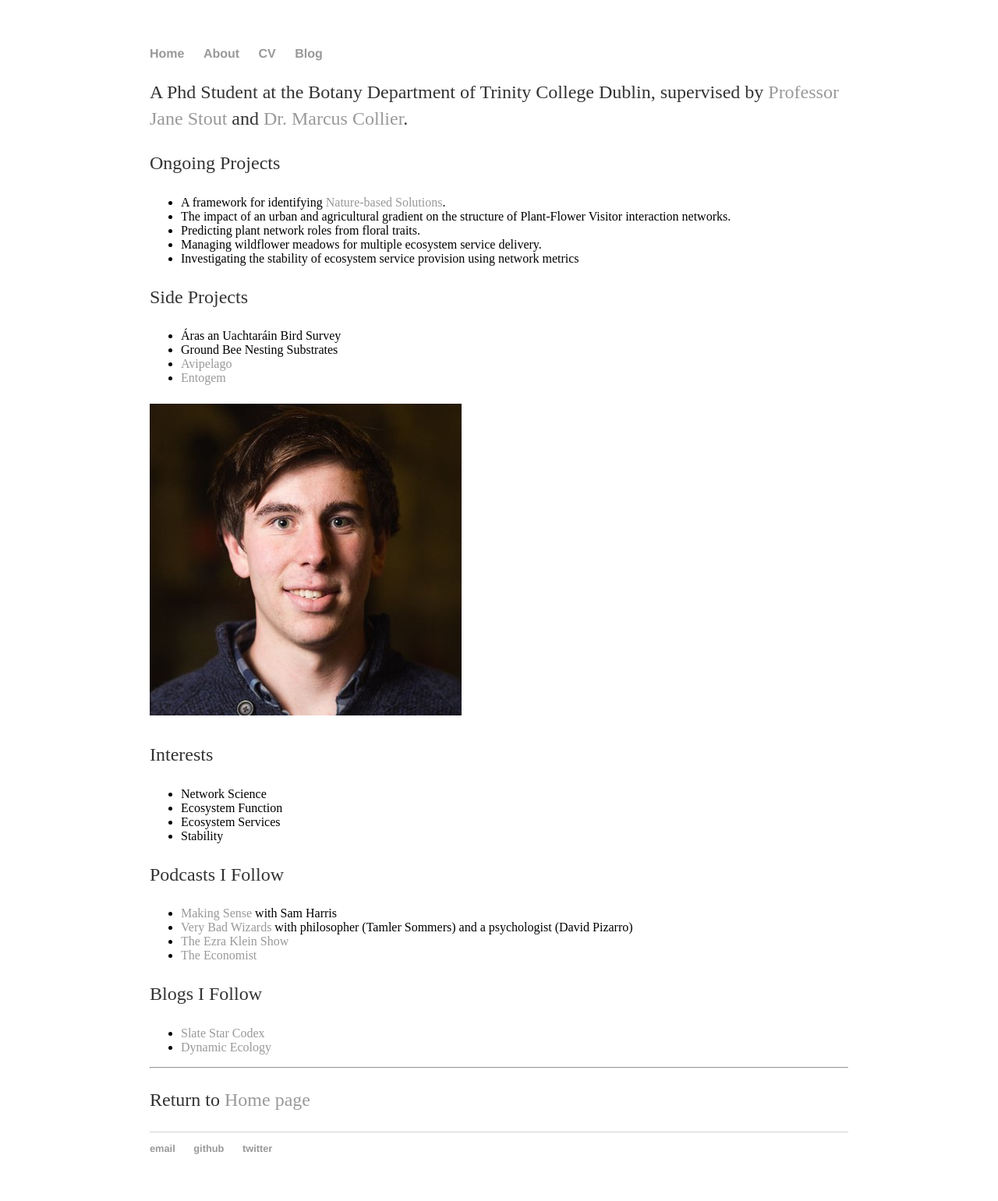
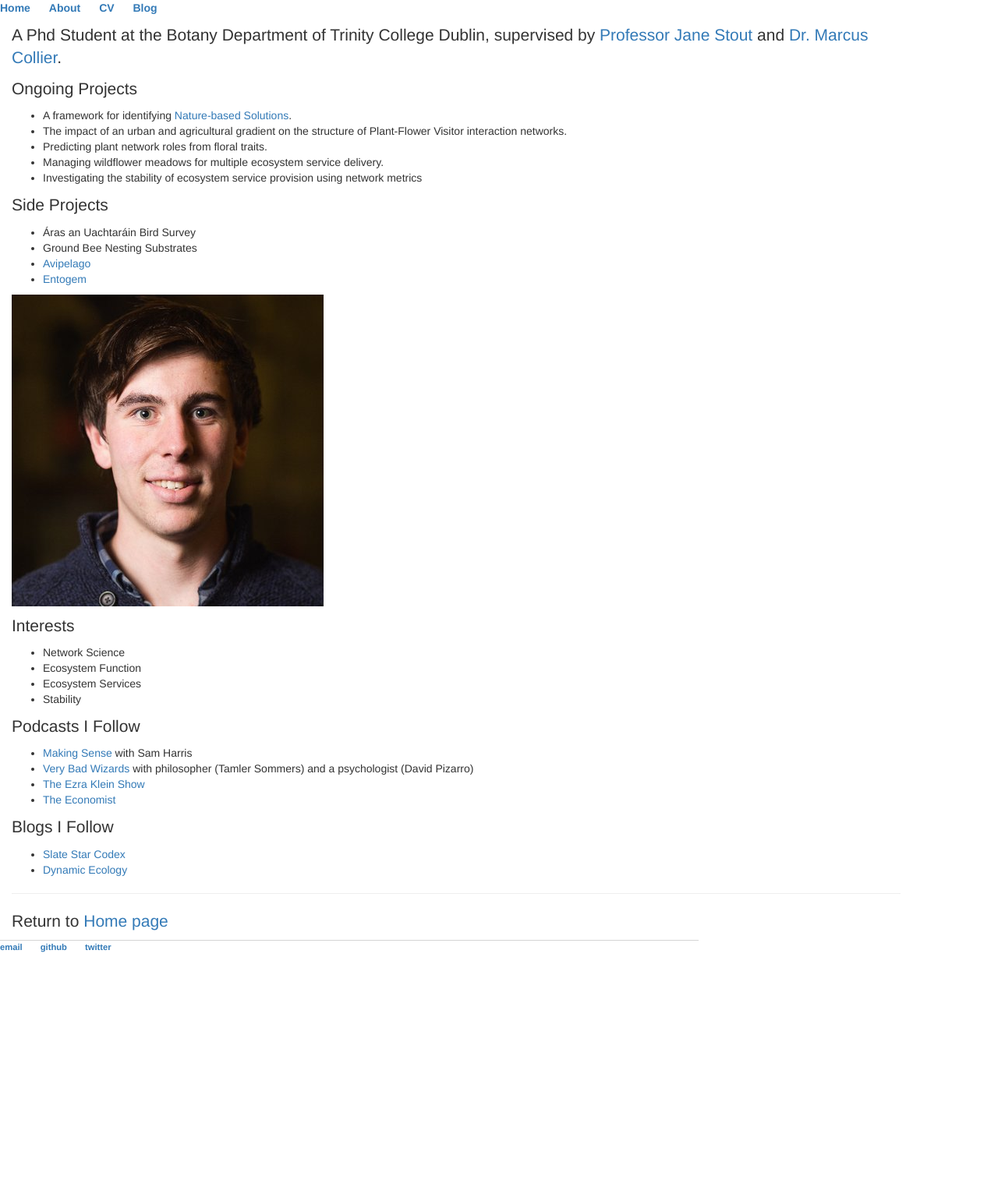
Before and after one commit to ciwhite/ciwhite.github.io, a Jekyll site: the page built from about.md, in a window 1280 px wide. Shown: the whole page at 78% size. Built offline with Jekyll 4.4.1, drawn with Linux system fonts in a browser that asks for light colours; our own code applies the rules of GitHub Pages for plain Markdown files; after the commit the page ends 1233 px from its top, so only the background shows below that.

Commit message:
Update default.html

```diff
--- a/_layouts/default.html
+++ b/_layouts/default.html
@@ -1,9 +1,14 @@
 <!DOCTYPE html>
-	<html>
+	<html lang="en">
 		<head>
+			<meta charset="utf-8">
+			<meta name="viewport" content="width=device-width, initial-scale=1">
 			<title>{{ page.title }}</title>
 			<!-- link to main stylesheet -->
 			<link rel="stylesheet" type="text/css" href="/css/main.css">
+			<link rel="stylesheet" href="https://maxcdn.bootstrapcdn.com/bootstrap/3.4.1/css/bootstrap.min.css">
+  <script src="https://ajax.googleapis.com/ajax/libs/jquery/3.4.1/jquery.min.js"></script>
+  <script src="https://maxcdn.bootstrapcdn.com/bootstrap/3.4.1/js/bootstrap.min.js"></script>
 		</head>
 		<body>
 			<nav>
```
